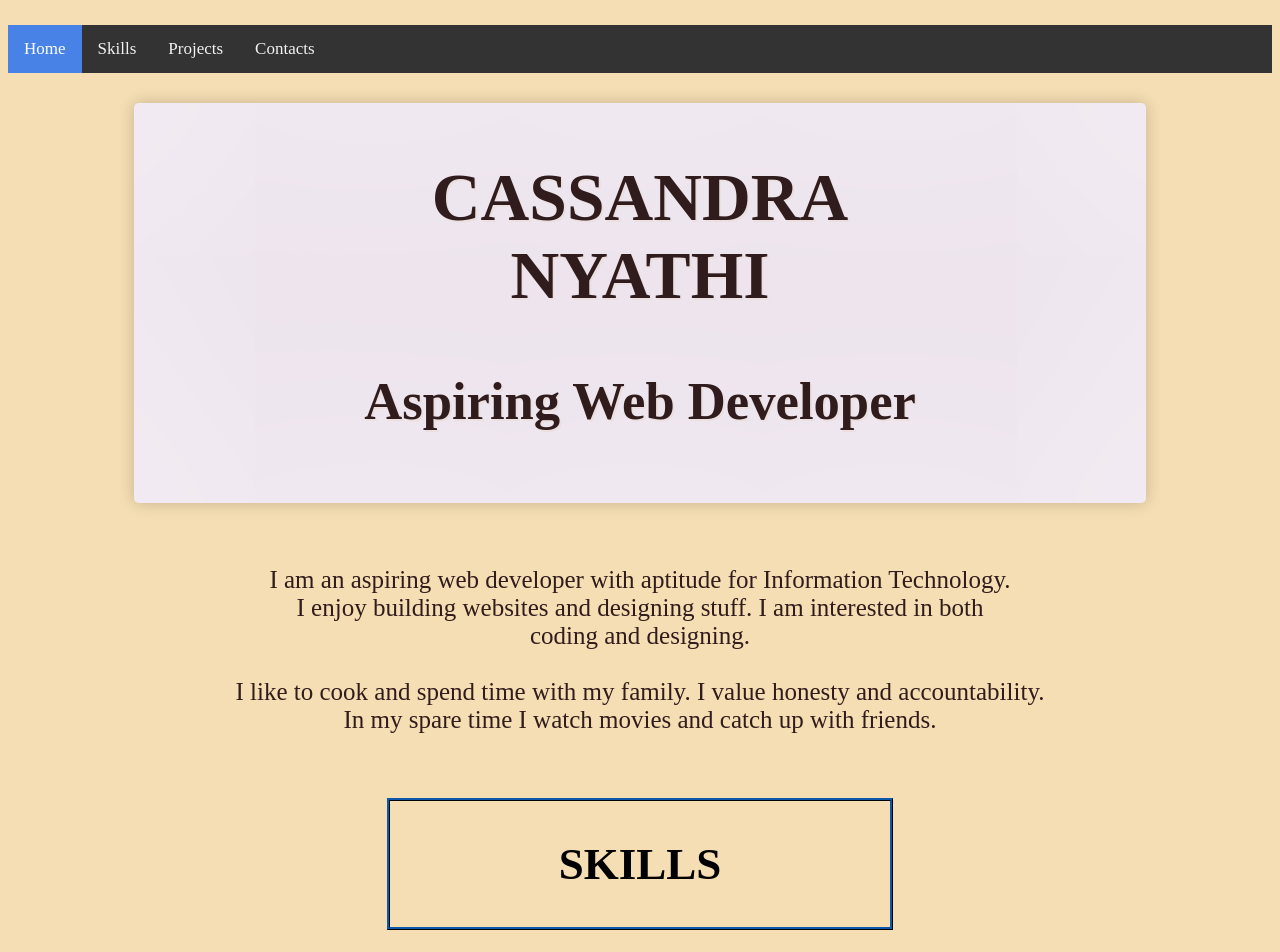
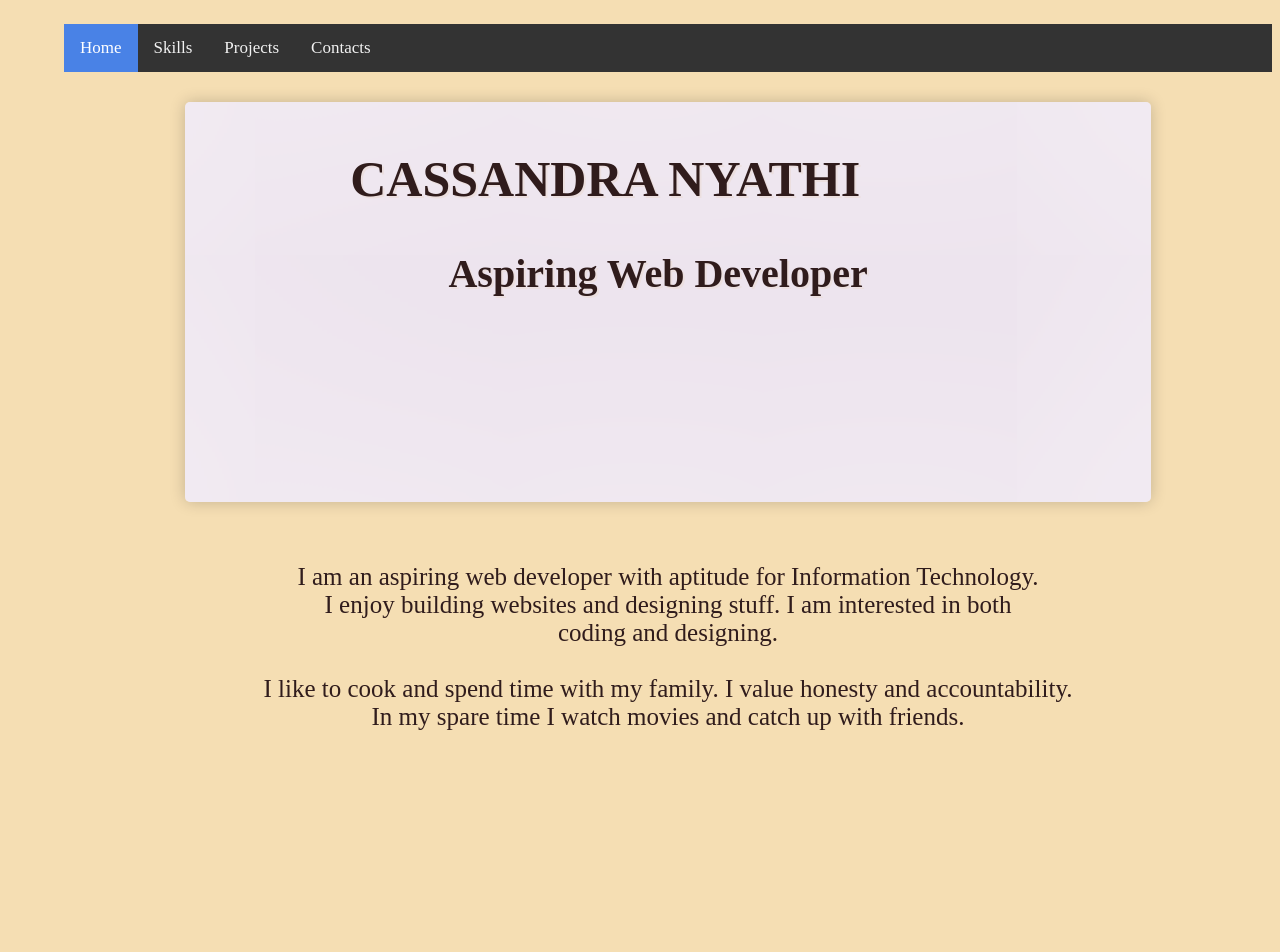
Before and after one commit to Cassandra-N/Cassandra-N.github.io, a plain HTML site: page index.html in a window 1280 px wide. Shown: the top 952 px of the page. Drawn offline with Linux system fonts and the light colour scheme.

```diff
--- a/css/home.css
+++ b/css/home.css
@@ -135,3 +135,50 @@ th, td {
     padding-top: 20px;
     margin-top: 50px;
 }
+
+@media screen and (min-width: 320px){
+    .naviagtion {
+        text-align: center;
+    }
+
+    body {
+        text-align: center;
+        margin-left: 5%;
+    }
+
+    .home_content {
+        margin-left: 10%;
+        text-align: center;
+    }
+
+    .Name {
+        padding-left: -50px;
+        margin-left: 7%;
+        text-align: center;
+    }
+
+    #cas {
+        font-size: 50px;
+    }
+
+    #asp {
+        font-size: 40px;
+        margin-left: 15%;
+    }
+
+    .skills, .projects, .contacts {
+        margin-top: 30%;
+        margin-left: 10%;
+        margin-right: 10%;
+    }
+
+    .contacts-table {
+        margin-left: -10%;
+        margin-right: -10%;
+    }
+
+    .cell, .email, .whatsapp {
+        height: 50px;
+    }
+
+}
--- a/index.html
+++ b/index.html
@@ -17,8 +17,8 @@
 
             <div class="home_content">
                 <div class="Name">
-                    <h1> CASSANDRA NYATHI</h1>
-                    <h3>Aspiring Web Developer</h3>
+                    <h1 id="cas"> CASSANDRA  NYATHI</h1>
+                    <h3 id="asp">Aspiring Web Developer</h3>
                 </div>
             </div>
 
```
